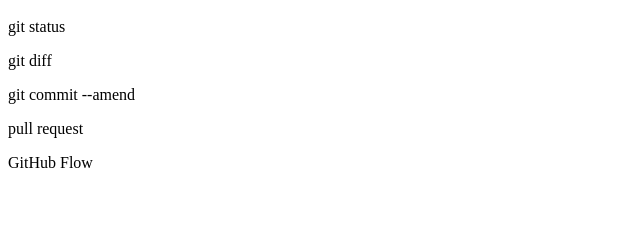
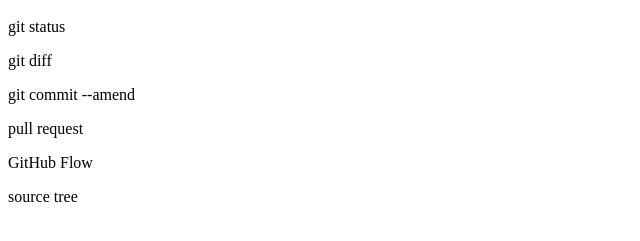
Before and after one commit to naraoka-blip/git_tutorial, a plain HTML site: page index.html in a window 1280 px wide. Shown: the part 57-298 px from the top of the page, without its empty margins (0-640 px from the left). Drawn offline with Linux system fonts and the light colour scheme.

Commit message:
source tree　テスト

```diff
--- a/index.html
+++ b/index.html
@@ -4,3 +4,4 @@
 <p>git commit --amend</p>
 <p>pull request</p>
 <p>GitHub Flow</p>
+<p>source tree</p>
```
